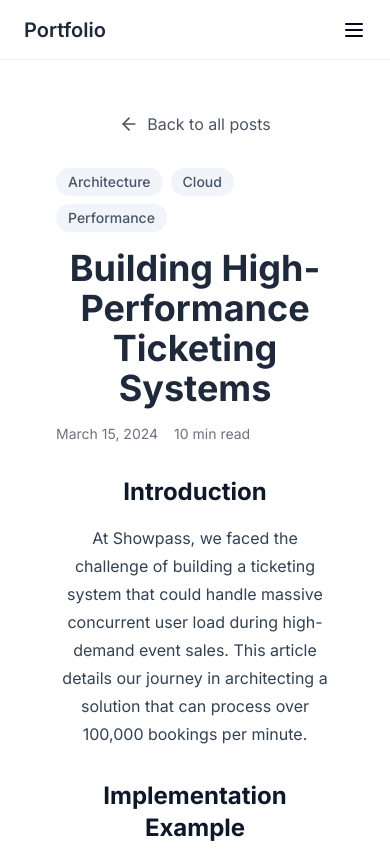
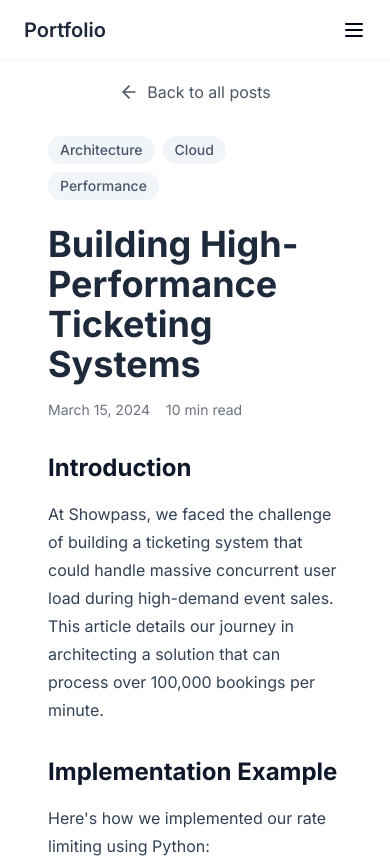
Before and after one commit to MilanPecov/devfolio-galaxy, a React (Vite) app: page /blog/building-high-performance-ticketing-systems in a window 390 px wide. Shown: the top 858 px of the page. Built offline with nearby package versions, Linux system fonts and the light colour scheme.

Commit message:
Adjust blog post alignment
Updated blog post styling to use typical alignment and formatting instead of center alignment.

```diff
--- a/src/pages/BlogPost.tsx
+++ b/src/pages/BlogPost.tsx
@@ -147,8 +147,8 @@ const BlogPost = () => {
     return (
       <div className="min-h-screen bg-white">
         <Navbar />
-        <div className="container mx-auto px-6 py-20">
-          <div className="text-center">
+        <div className="container mx-auto px-6 py-12">
+          <div>
             <h1 className="text-2xl font-bold text-gray-900">Post not found</h1>
             <Link to="/" className="text-blue-600 hover:text-blue-800">
               Return home
@@ -226,7 +226,7 @@ const BlogPost = () => {
   return (
     <div className="min-h-screen bg-white">
       <Navbar />
-      <article className="container mx-auto px-6 py-20">
+      <article className="container mx-auto px-4 sm:px-6 py-12">
         <div className="max-w-3xl mx-auto">
           <Link
             to="/"
@@ -237,7 +237,7 @@ const BlogPost = () => {
           </Link>
 
           <div className="animate-fade-up">
-            <div className="flex flex-wrap gap-2 mb-4">
+            <div className="flex flex-wrap gap-2 mb-6">
               {post.categories.map((category) => (
                 <span
                   key={category}
@@ -248,14 +248,16 @@ const BlogPost = () => {
               ))}
             </div>
 
-            <h1 className="text-4xl font-bold text-[#1E293B] mb-4">{post.title}</h1>
+            <h1 className="text-4xl font-bold text-[#1E293B] mb-4 text-left">
+              {post.title}
+            </h1>
 
             <div className="flex items-center gap-4 text-sm text-gray-500 mb-8">
               <span>{post.date}</span>
               <span>{post.readTime}</span>
             </div>
 
-            <div className="prose prose-slate max-w-none">
+            <div className="prose prose-slate max-w-none prose-headings:text-left prose-p:text-left prose-strong:text-gray-900 prose-a:text-blue-600 hover:prose-a:text-blue-800 prose-img:rounded-lg">
               {renderContent()}
             </div>
           </div>
```
